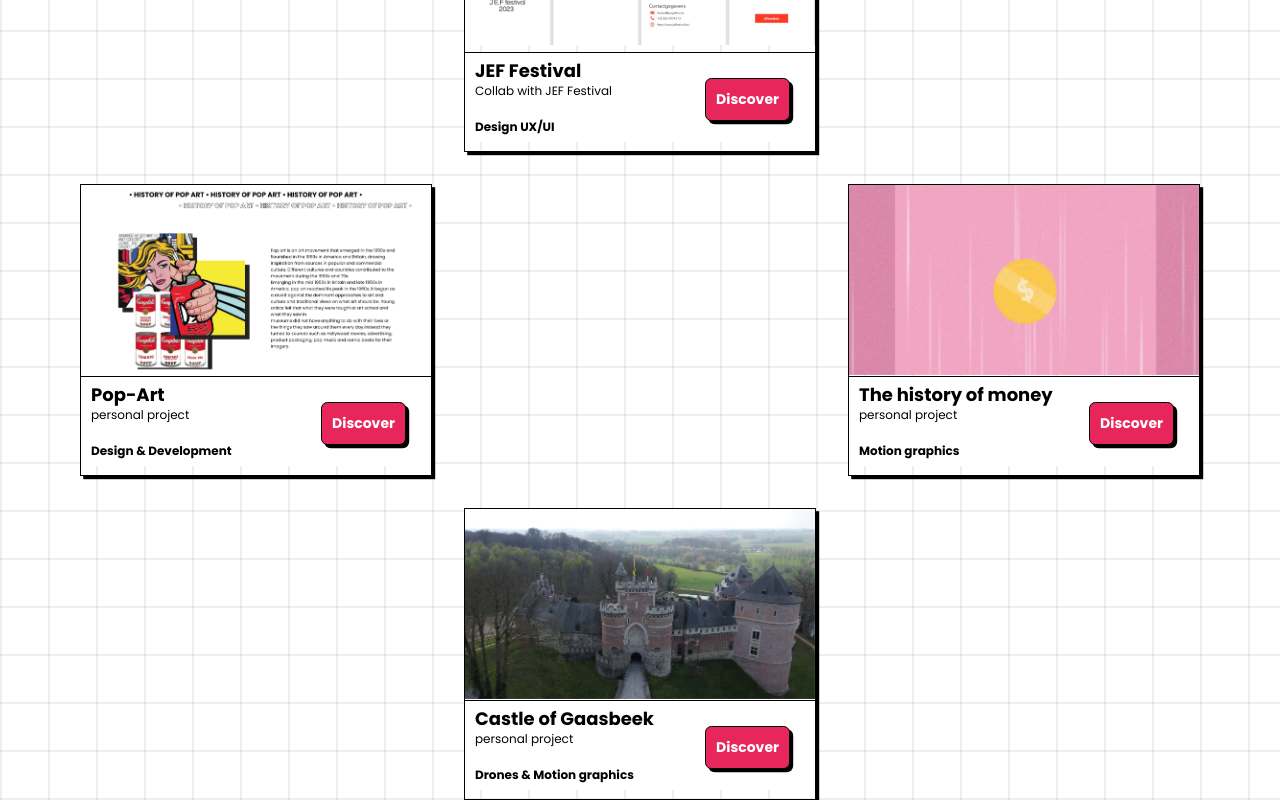
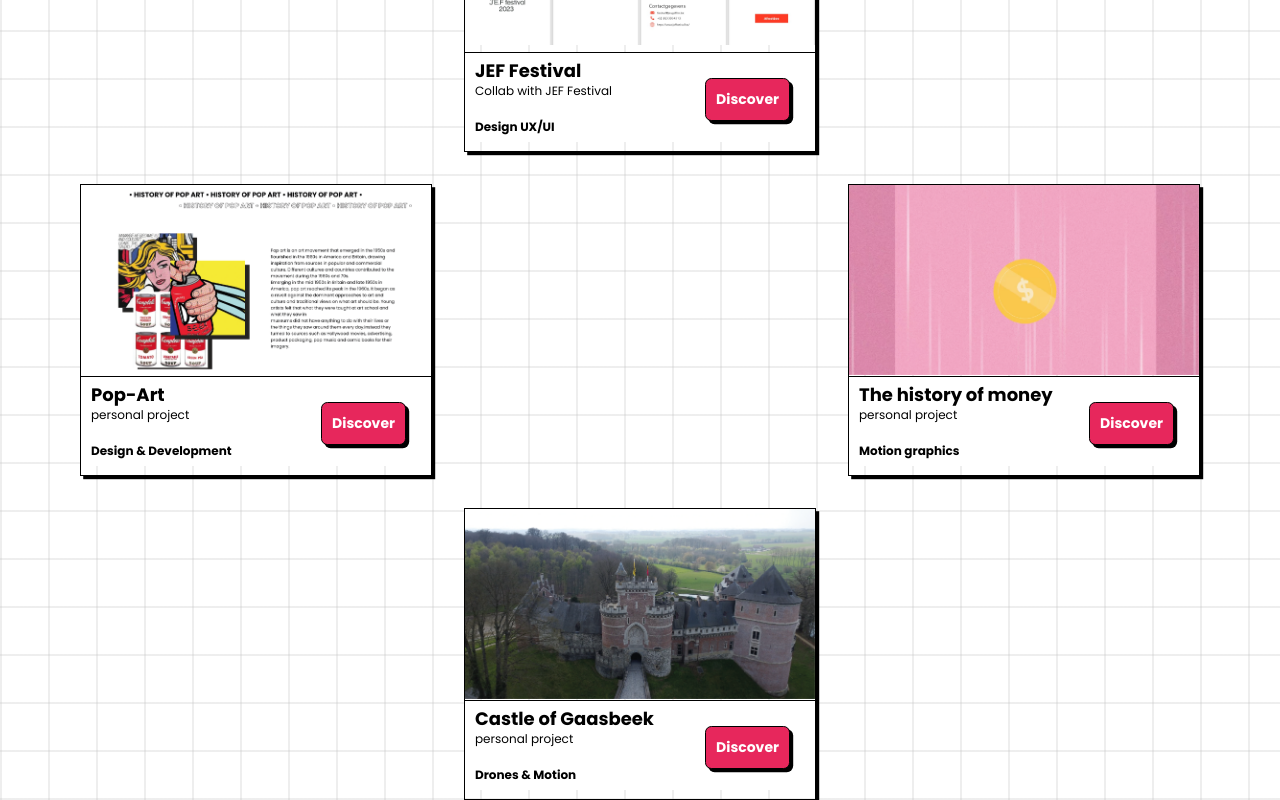
Before and after one commit to IliasOmari/Portfolio-Ilias_Omari, a React (Vite) app in the folder Portfolio_Ilias_Omari/: page /projects in a window 1280 px wide. Shown: the part 738-1538 px from the top of the page. Built offline with nearby package versions, Linux system fonts and the light colour scheme.

Commit message:
added background and changed subtitle in project

```diff
--- a/Portfolio_Ilias_Omari/src/components/pages/Projects.jsx
+++ b/Portfolio_Ilias_Omari/src/components/pages/Projects.jsx
@@ -60,7 +60,7 @@ const projects = [
     title: "Castle of Gaasbeek",
     img: Kasteel,
     subtitle: "personal project",
-    categorie: "Drones & Motion graphics",
+    categorie: "Drones & Motion ",
     link: "/projects/castel-of-gaasbeek",
   },
 ];
--- a/Portfolio_Ilias_Omari/src/components/pages/contact-modules.css
+++ b/Portfolio_Ilias_Omari/src/components/pages/contact-modules.css
@@ -12,6 +12,7 @@
   border: 1px solid black;
   width: 350px;
   box-shadow: 0.2rem 0.2rem 0 #000000;
+  background-color: white;
 }
 
 .sub_title {
@@ -84,32 +85,27 @@
   display: none;
 }
 
-@media (min-width: 1024px){
+@media (min-width: 1024px) {
   .form-image {
     display: block;
   }
   .form-image img {
     width: 390px;
-
   }
 
-  .contact{
+  .contact {
     display: flex;
     justify-content: space-evenly;
   }
-  .form_area{
+  .form_area {
     width: 500px;
     height: 500px;
   }
 
-  .form_style{
+  .form_style {
     width: 405px;
   }
-  .form_style-message{
+  .form_style-message {
     width: 405px;
   }
-
-
-
-
 }
```
